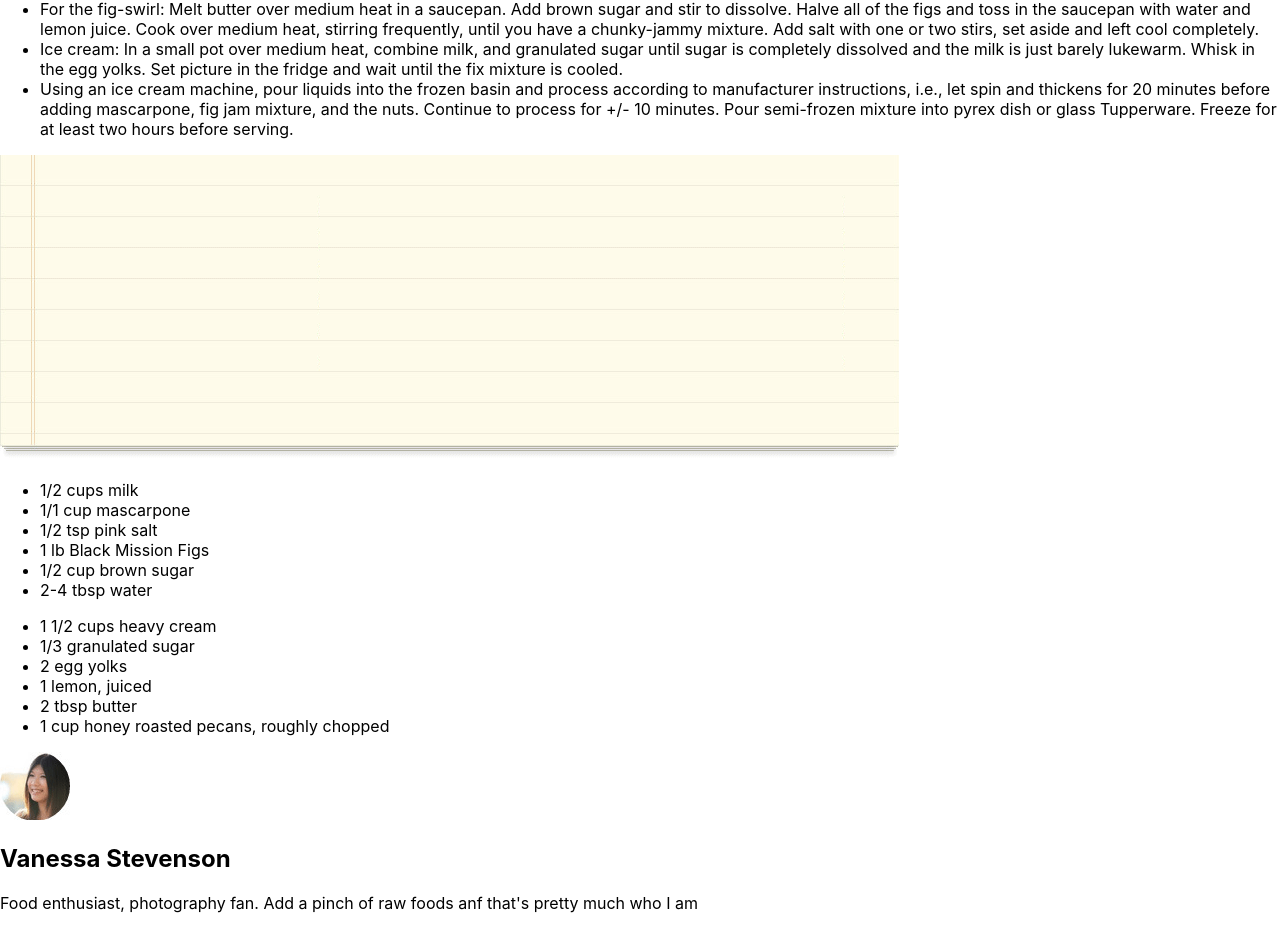
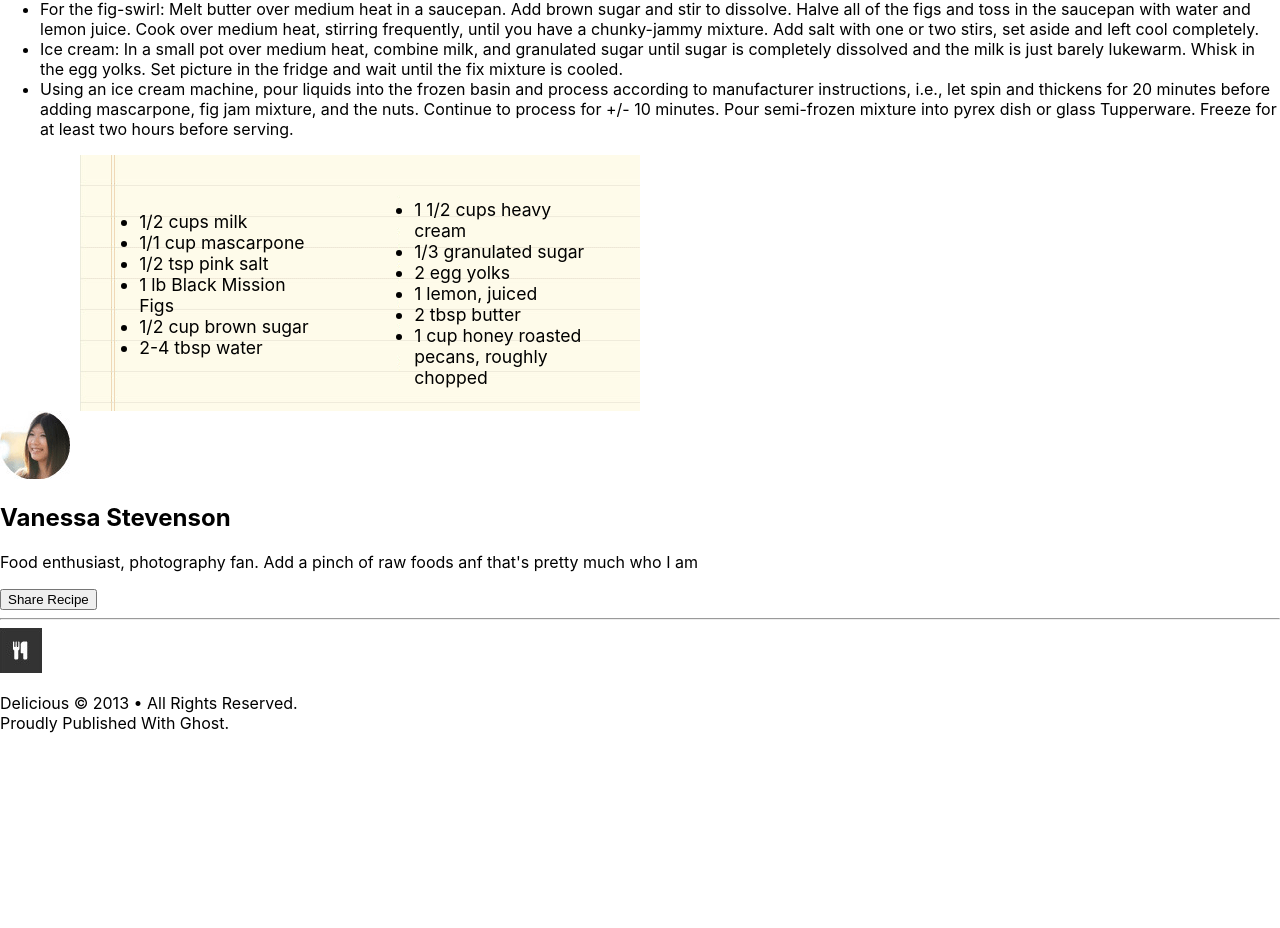
Before and after one commit to Joseph-K-B/chocolate-pizza-react-2, a React (Create React App) app: page / in a window 1280 px wide. Shown: the part 982-1910 px from the top of the page. After the commit the page ends 1731 px from the top, so only its background shows below. Built offline with nearby package versions, Linux system fonts and the light colour scheme.

Commit message:
styled recipe notepad

```diff
--- a/src/App.js
+++ b/src/App.js
@@ -2,8 +2,10 @@ import React, { Component } from "react";
 import Header from "./Header.js";
 import Main from './Main.js'
 import Footer from "./Footer.js";
-import Recipe from "./Ingredient-List.js";
 import Ingredients from "./Ingredient-List.js";
+import './recipe.css'
+
+
 class App extends Component {
   render() {
     return (
--- a/src/Ingredient-List.js
+++ b/src/Ingredient-List.js
@@ -1,15 +1,16 @@
 import React, { Component } from 'react';
 import './styles.css'
+import './recipe.css'
 
-import list from './assets/paper-list.png'
+// import list from './assets/paper-list.png'
 
 class Ingredients extends Component {
     render() {
         return (
-            <section>
-                <div id='notepad'>
-                <img src={list} alt='notepad'>
-                </img>
+            <section class='recipe-list'>
+                <div class='notepad'>
+                {/* <img src={list} alt='notepad'> */}
+                {/* </img> */}
                 <ul id='left-list'>
                     <li>1/2 cups milk</li>
                     <li>1/1 cup mascarpone</li>
--- /dev/null
+++ b/src/recipe.css
@@ -0,0 +1,22 @@
+.notepad{
+    background-image: url(./assets/paper-list.png);
+    background-repeat: no-repeat;
+    height: 16rem;
+    width: 35rem;
+    margin-left: 5rem;
+    display: grid;
+    grid-template-columns: 1fr 1fr;
+}
+#left-list{
+    margin-top: 4%;
+    margin-left: 5%;
+    padding: 16.15%;
+    font-size: 1.1rem;
+
+}
+#right-list{
+    margin-left: 5.2%;
+    margin-top: 1.45%;
+    padding: 14.15%;
+    font-size: 1.1rem;
+}
```
